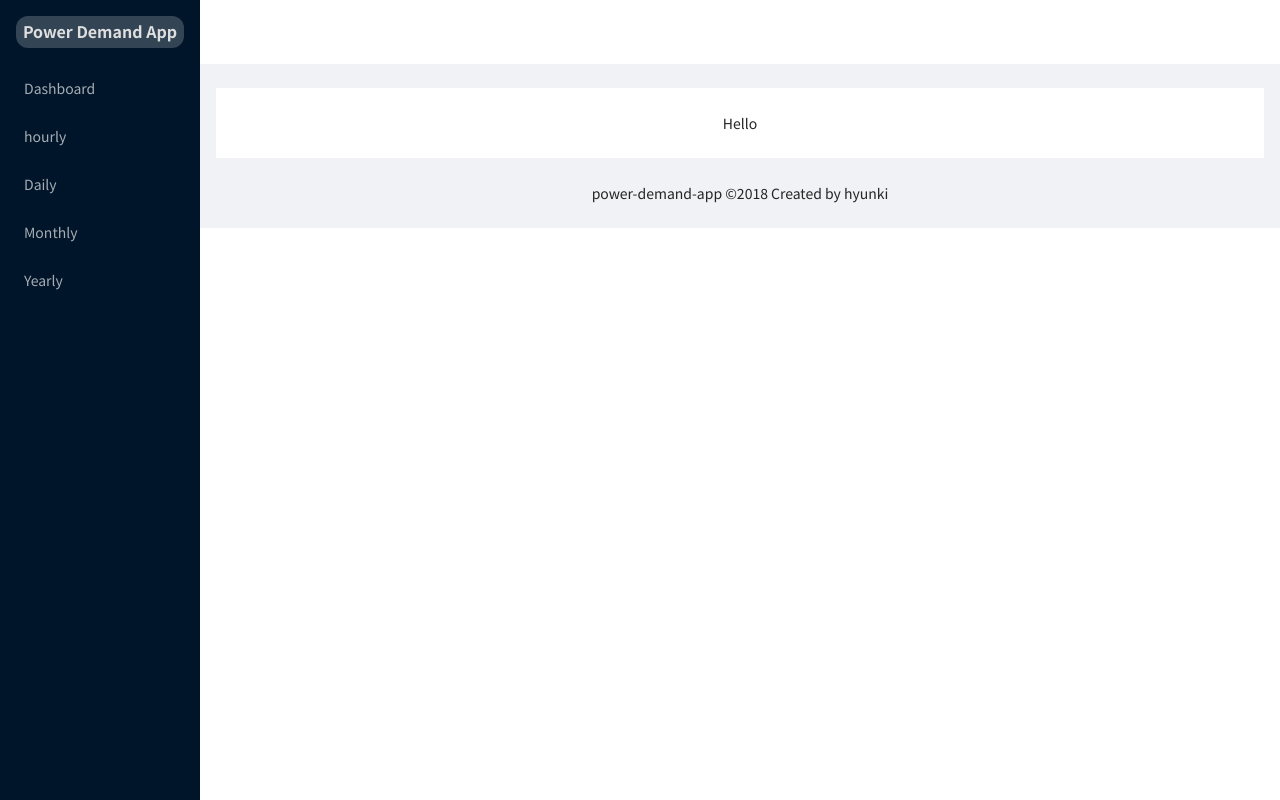
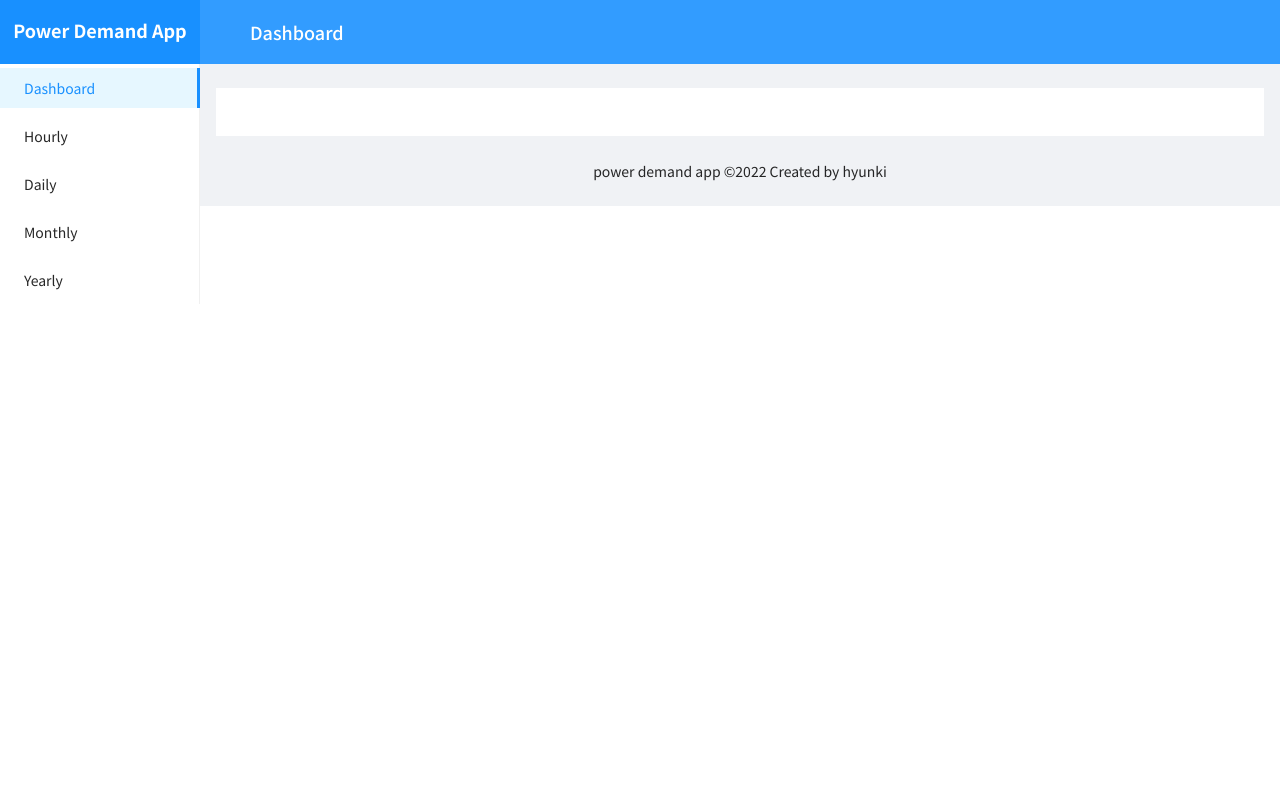
Before and after one commit to hyunki08/power-demand-app, a React (Create React App) app: page / in a window 1280 px wide. Built offline with nearby package versions, Linux system fonts and the light colour scheme.

Commit message:
라우트 구현 및 기본 레이아웃 디자인 수정

```diff
--- a/src/App.js
+++ b/src/App.js
@@ -1,10 +1,24 @@
 import React from "react";
+import { BrowserRouter as Router, Routes, Route } from "react-router-dom";
 import "./styles/App.css";
 
 import DefaultLayout from "./layouts/DefaultLayout";
 
 function App() {
-  return <DefaultLayout>Hello</DefaultLayout>;
+  return (
+    <Router>
+      <DefaultLayout>
+        <Routes>
+          <Route path="/" element={<div />} />
+          <Route path="/hourly" element={<div />} />
+          <Route path="/daily" element={<div />} />
+          <Route path="/monthly" element={<div />} />
+          <Route path="/yearly" element={<div />} />
+          <Route path="/*" element={<div>not found</div>} />
+        </Routes>
+      </DefaultLayout>
+    </Router>
+  );
 }
 
 export default App;
--- a/src/layouts/DefaultLayout.js
+++ b/src/layouts/DefaultLayout.js
@@ -1,21 +1,42 @@
-import React, { Children } from "react";
+import React, { useEffect, useState } from "react";
+import { useNavigate, useLocation } from "react-router-dom";
 import { Layout, Menu } from "antd";
 import styles from "../styles/DefaultLayout.module.css";
 
 const { Header, Footer, Content, Sider } = Layout;
 
 const items = [
-  { key: "dashboard", label: "Dashboard" },
-  { key: "hourly", label: "hourly" },
-  { key: "daily", label: "Daily" },
-  { key: "monthly", label: "Monthly" },
-  { key: "yearly", label: "Yearly" },
+  { key: "/", label: "Dashboard" },
+  { key: "/hourly", label: "Hourly" },
+  { key: "/daily", label: "Daily" },
+  { key: "/monthly", label: "Monthly" },
+  { key: "/yearly", label: "Yearly" },
 ];
 
 const DefaultLayout = ({ children }) => {
+  const [headerTitle, setHeaderTitle] = useState("");
+  const [selectedKey, setSelectedKey] = useState("");
+  const navigate = useNavigate();
+  const location = useLocation();
+
+  const onClickMenu = ({ key }) => {
+    navigate(key);
+    setSelected(key);
+  };
+
+  const setSelected = (key) => {
+    setSelectedKey(key);
+    setHeaderTitle(items.find((item) => item.key === key)?.label);
+  };
+
+  useEffect(() => {
+    setSelected(location.pathname);
+  }, [location]);
+
   return (
     <Layout hasSider>
       <Sider
+        theme="light"
         style={{
           overflow: "auto",
           height: "100vh",
@@ -27,10 +48,11 @@ const DefaultLayout = ({ children }) => {
       >
         <div className={styles.logo}>Power Demand App</div>
         <Menu
-          theme="dark"
+          theme="light"
           mode="inline"
-          defaultSelectedKeys={["4"]}
+          selectedKeys={[selectedKey]}
           items={items}
+          onClick={onClickMenu}
         />
       </Sider>
       <Layout
@@ -39,12 +61,7 @@ const DefaultLayout = ({ children }) => {
           marginLeft: 200,
         }}
       >
-        <Header
-          className={styles.siteLayoutBackground}
-          style={{
-            padding: 0,
-          }}
-        />
+        <Header className={styles.siteLayoutHeader}>{headerTitle}</Header>
         <Content
           style={{
             margin: "24px 16px 0",
@@ -66,7 +83,7 @@ const DefaultLayout = ({ children }) => {
             textAlign: "center",
           }}
         >
-          power-demand-app ©2018 Created by hyunki
+          power demand app ©2022 Created by hyunki
         </Footer>
       </Layout>
     </Layout>
--- a/src/styles/DefaultLayout.module.css
+++ b/src/styles/DefaultLayout.module.css
@@ -1,14 +1,12 @@
 @import '~antd/dist/antd.css';
 
 .logo {
-  height: 32px;
-  margin: 16px;
-  background: rgba(255, 255, 255, 0.2);
-  border-radius: 12px;
-  color: #dfdfdf;
-  font-size:16px;
+  height: 64px;
+  background:#1890ff;
+  color: #fff;
+  font-size:18px;
   font-weight: 700;
-  line-height: 30px;
+  line-height: 60px;
   text-align: center;
 }
 .siteLayout .siteLayoutBackground {
@@ -17,3 +15,10 @@
 [data-theme="dark"] .siteLayout .siteLayoutBackground {
   background: #141414;
 }
+.siteLayoutHeader {
+  background: #329cff;
+  color: #fff;
+  font-size: 18px;
+  font-weight: 500;
+  line-height: 64px;
+}
```
